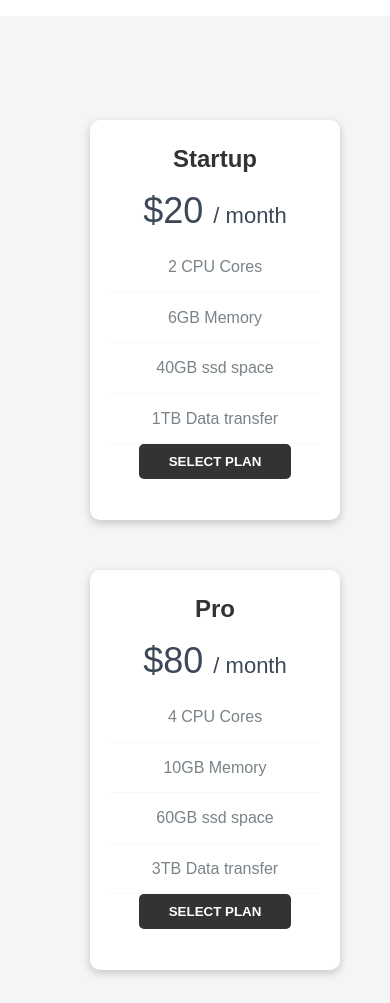
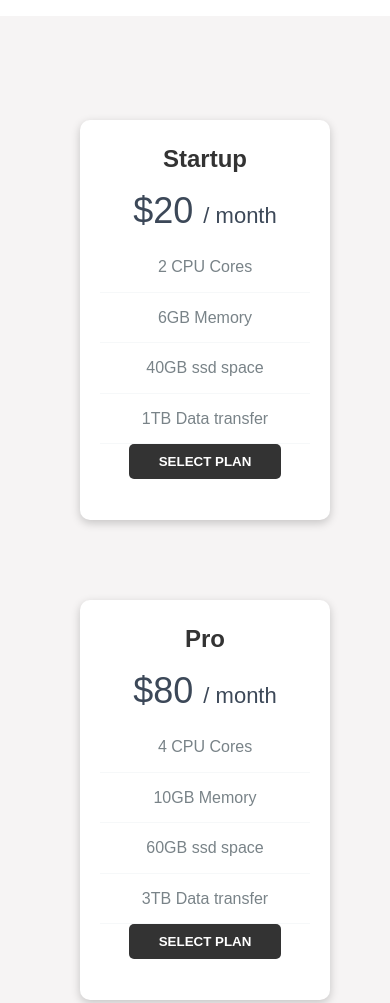
Before and after one commit to Web1017/Cloud-Hosting-Web-App, a plain HTML site: page index.html in a window 390 px wide. Shown: the part 1900-2903 px from the top of the page. Drawn offline with Linux system fonts and the light colour scheme.

Commit message:
pricing table fix v2

```diff
--- a/css/app.css
+++ b/css/app.css
@@ -264,10 +264,9 @@ pre {
 .pricing-table .pricing-body {
     border-color: #d0d6da;
     margin-top: 40px;
-    position: relative;
     transition: all .2s;
     float: left;
-    margin-left: 50px;
+    margin: 40px;
     width: 250px;
     height: 400px;
 
@@ -593,8 +592,6 @@ pre {
 
     /* Pricing Table*/
     .pricing-body {
-        float: none;
-        margin-left: 0px;
         width: 100%;
     }
 
```
